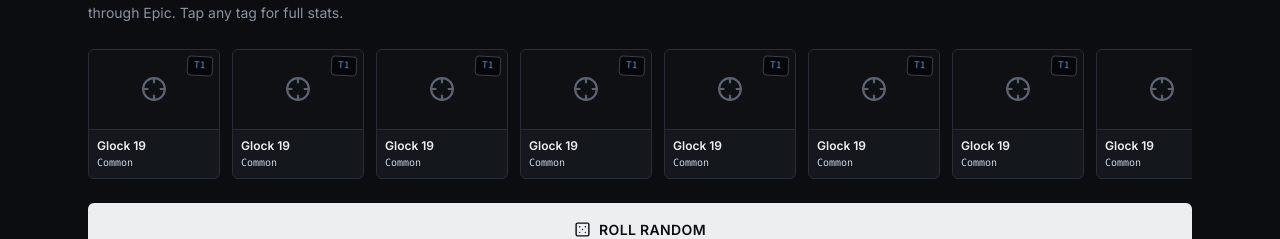
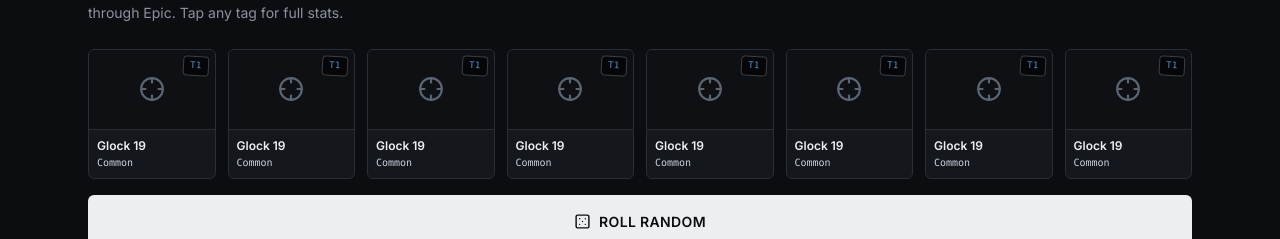
Before and after one commit to swipng1/the-312-rp-wiki, a React (Vite) app: page / in a window 1280 px wide. Shown: the part 553-792 px from the top of the page. Built offline with nearby package versions, Linux system fonts and the light colour scheme.

Commit message:
remove supply drop scrollbar, use wrapping grid

```diff
--- a/src/App.jsx
+++ b/src/App.jsx
@@ -110,7 +110,7 @@
   return (
     <button
       onClick={() => onClick(item)}
-      className={`relative shrink-0 ${large ? "w-full" : "w-[132px]"} rounded-md border border-[#2A2F37] bg-[#14171C] overflow-hidden transition-transform duration-150 text-left ${spinning ? "scale-[0.97]" : "hover:border-[#454b55]"}`}
+      className={`relative w-full rounded-md border border-[#2A2F37] bg-[#14171C] overflow-hidden transition-transform duration-150 text-left ${spinning ? "scale-[0.97]" : "hover:border-[#454b55]"}`}
     >
       <div className={`absolute z-10 font-mono tracking-wider rounded-sm bg-black/60 border border-[#3a3f47] text-[#5B8FC7] rotate-3 ${large ? "top-2.5 right-2.5 text-[11px] px-2 py-1" : "top-1.5 right-1.5 text-[9px] px-1.5 py-0.5"}`}>
         {item.tier.replace("Tier ", "T")}
@@ -379,7 +379,7 @@
             }
           />
 
-          <div className="flex gap-3 overflow-x-auto pb-2 mb-4">
+          <div className="grid grid-cols-2 sm:grid-cols-4 lg:grid-cols-8 gap-3 mb-4">
             {rollSlots.map((item, idx) => (
               <EvidenceTag key={idx} item={item} spinning={spinning} onClick={setActiveItem} />
             ))}
```
